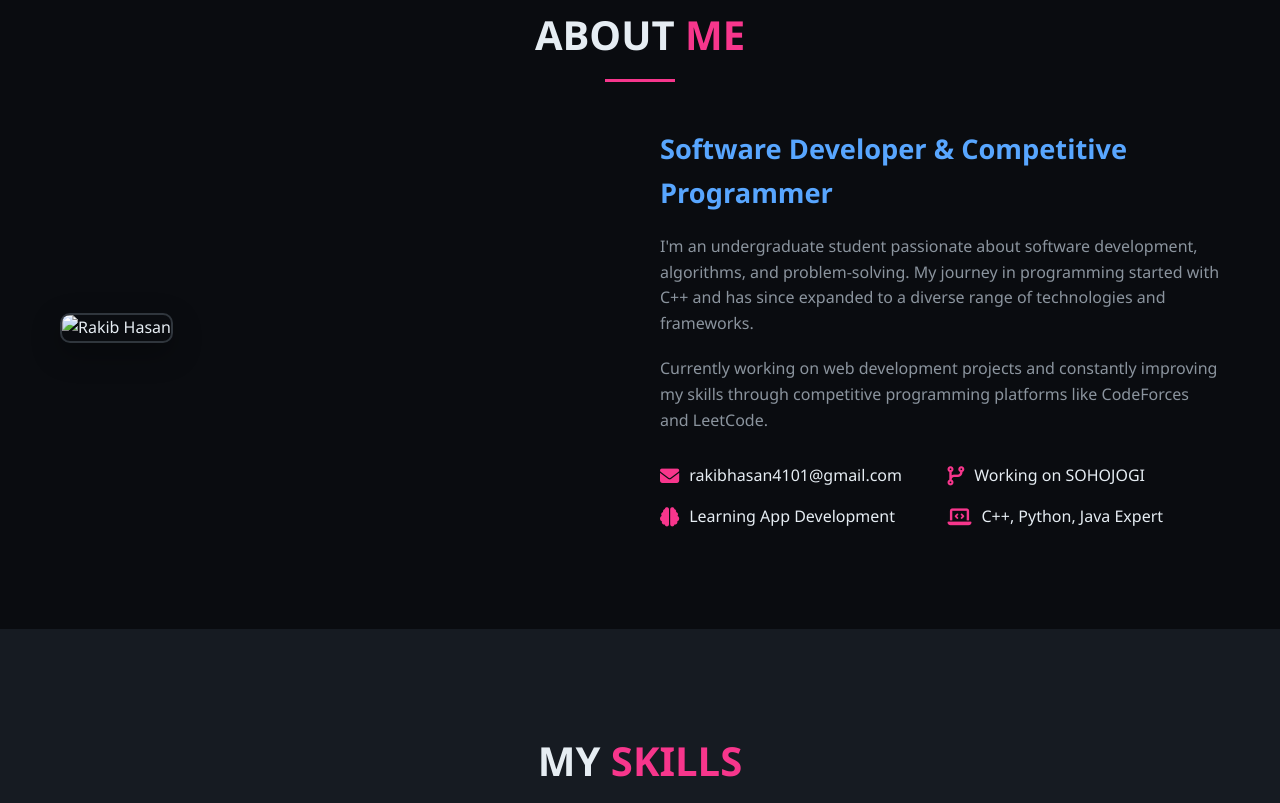
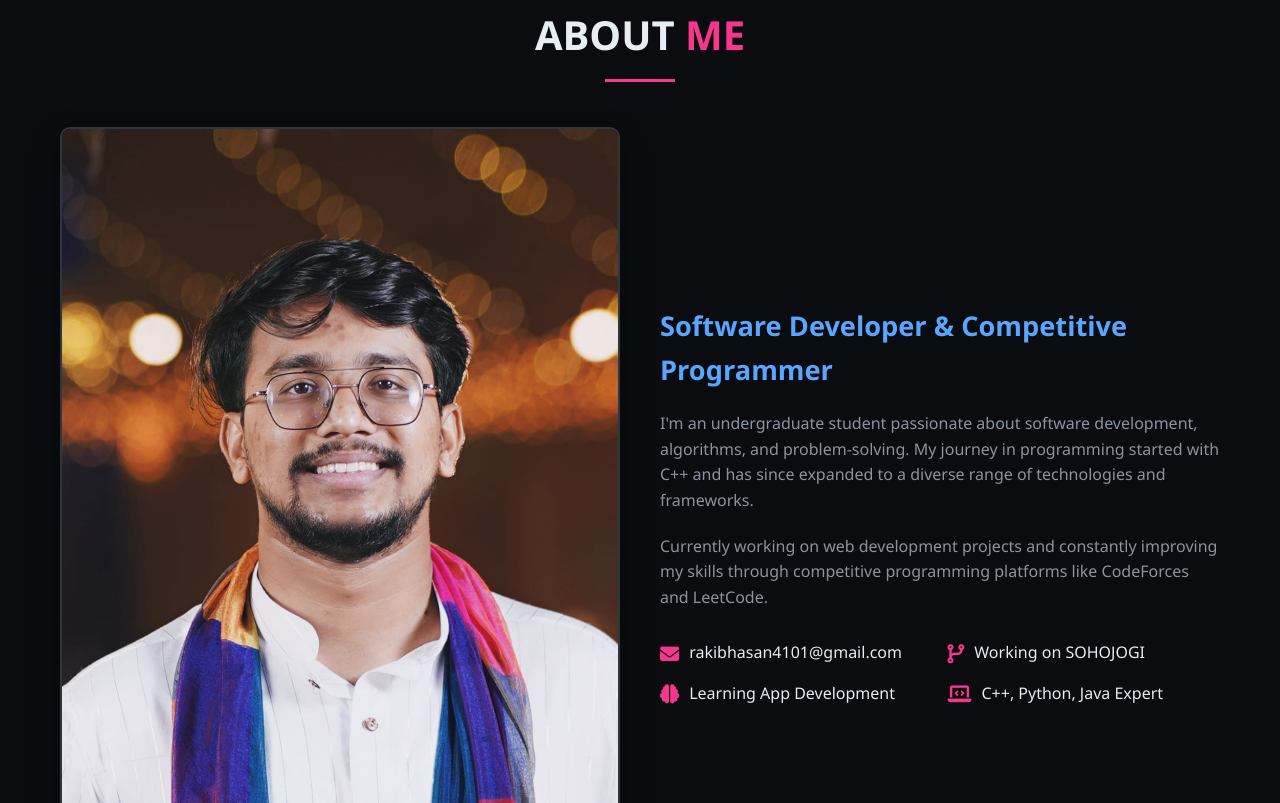
Before and after one commit to AfnanRakib/AfnanRakib, a plain HTML site: page index.html in a window 1280 px wide. Shown: the part 897-1700 px from the top of the page. Drawn offline with Linux system fonts and the light colour scheme; the site is published under a folder, as on GitHub Pages, so addresses that start at the root find nothing.

Commit message:
Update index.html

```diff
--- a/index.html
+++ b/index.html
@@ -702,7 +702,7 @@
       </div>
       <div class="about-content">
         <div class="about-image">
-          <img src="/resources/Md. Rakib Hasan.jpg" alt="Rakib Hasan">
+          <img src="resources/Md. Rakib Hasan.jpg" alt="Rakib Hasan">
         </div>
         <div class="about-text">
           <h3>Software Developer & Competitive Programmer</h3>
```
